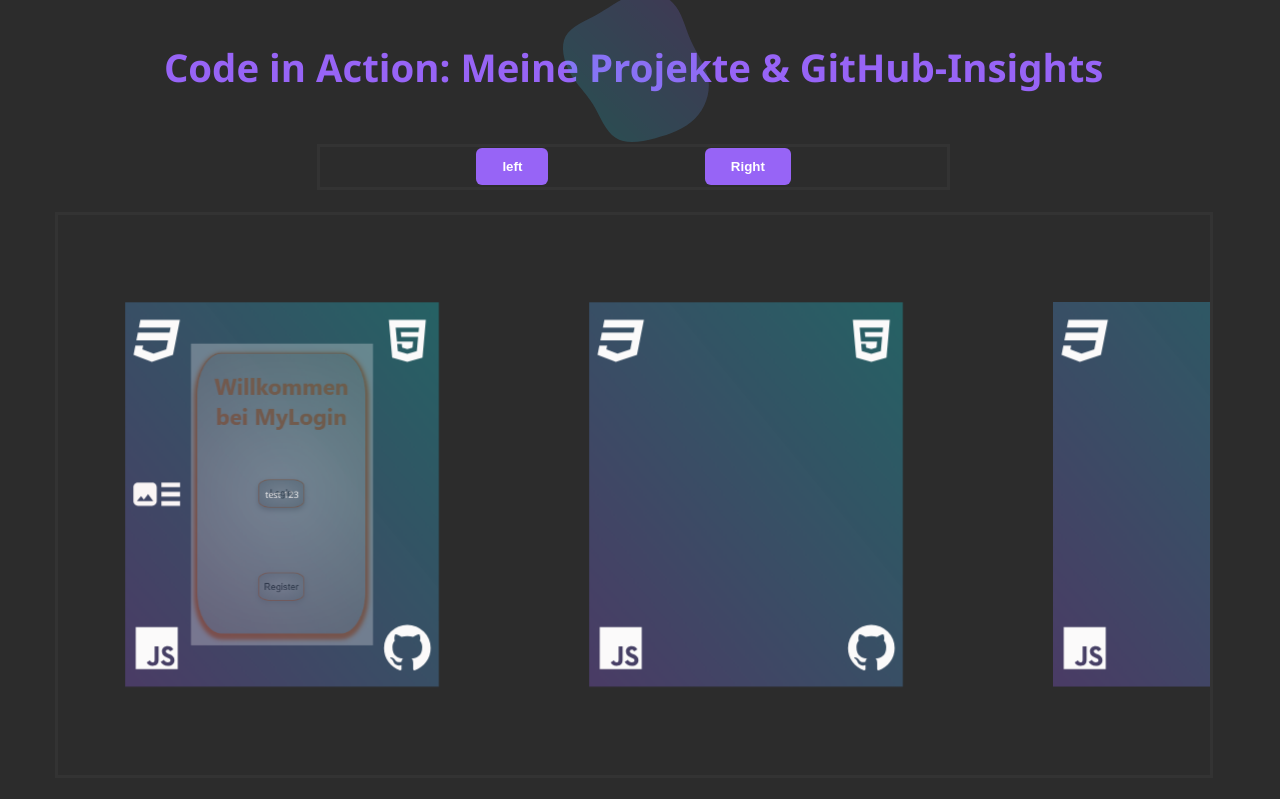
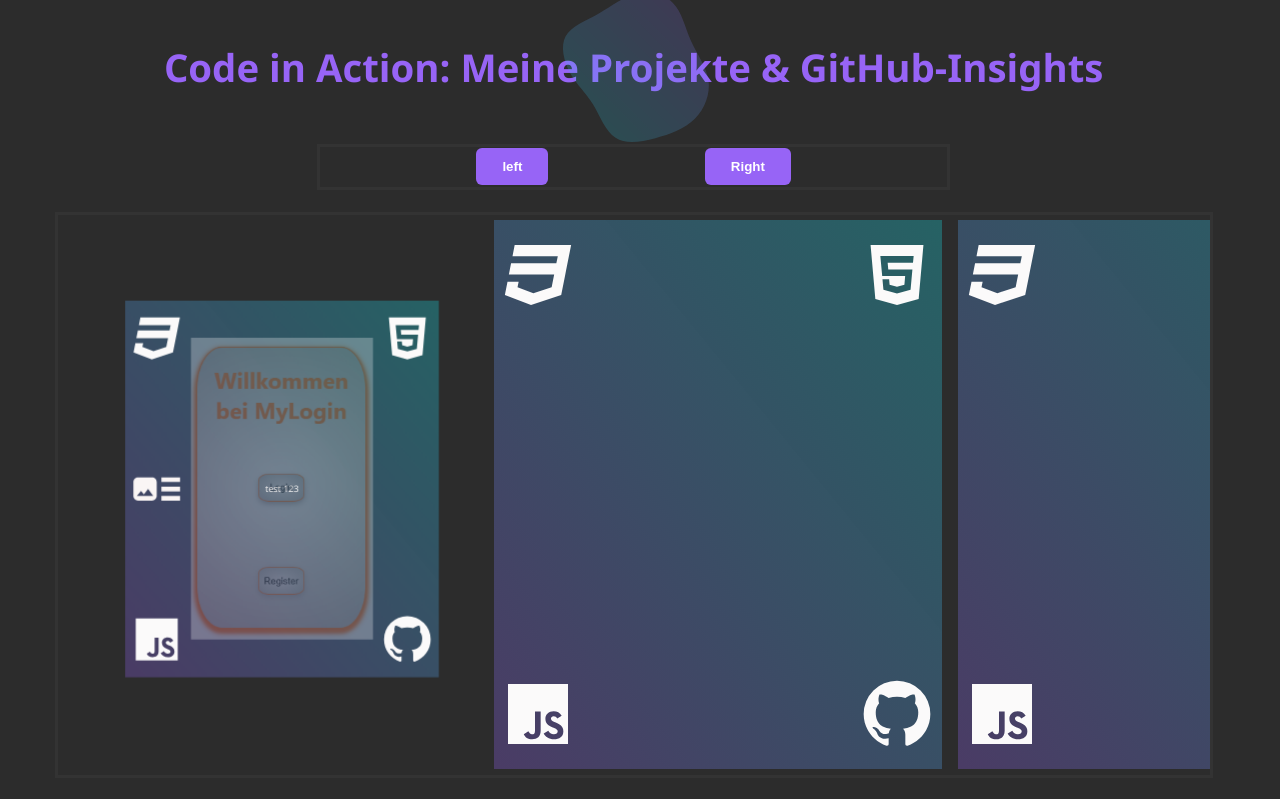
Before and after one commit to SilentCrouwd/cbLandingpage, a plain HTML site: page index.html in a window 1280 px wide. Both pictures are taken after a click on the icon 156 px from the left and 3783 px from the top of the page. Shown: the part 3289-4088 px from the top of the page. Drawn offline with Linux system fonts and the light colour scheme.

Commit message:
Fix problem with wrapper

```diff
--- a/index.html
+++ b/index.html
@@ -183,7 +183,8 @@
           </div>
 
           <div class="galerie-container">
-            <div class="galerie-card 1">
+            <div class="wrapper-card">
+              <div class="galerie-card 1 inactive">
                 <div class="unsichtbar" id="unsichtbar"></div>
                 <img
                   class="card-img"
@@ -195,12 +196,16 @@
                   src="Img/js.svg"
                   alt="Javascript Logo"
                 />
-              <img class="card-icon html" src="Img/html.svg" alt="Html Logo" />
+                <img
+                  class="card-icon html"
+                  src="Img/html.svg"
+                  alt="Html Logo"
+                />
                 <img class="card-icon css" src="Img/css.svg" alt="Css Logo" />
                 <svg
                   fill="#FAF5F5"
                   xmlns="http://www.w3.org/2000/svg"
-                class=" card-icon discription"
+                  class="card-icon discription"
                   id="discription"
                   viewBox="0 0 24 24"
                 >
@@ -220,6 +225,7 @@
                     d="M12,2A10,10 0 0,0 2,12C2,16.42 4.87,20.17 8.84,21.5C9.34,21.58 9.5,21.27 9.5,21C9.5,20.77 9.5,20.14 9.5,19.31C6.73,19.91 6.14,17.97 6.14,17.97C5.68,16.81 5.03,16.5 5.03,16.5C4.12,15.88 5.1,15.9 5.1,15.9C6.1,15.97 6.63,16.93 6.63,16.93C7.5,18.45 8.97,18 9.54,17.76C9.63,17.11 9.89,16.67 10.17,16.42C7.95,16.17 5.62,15.31 5.62,11.5C5.62,10.39 6,9.5 6.65,8.79C6.55,8.54 6.2,7.5 6.75,6.15C6.75,6.15 7.59,5.88 9.5,7.17C10.29,6.95 11.15,6.84 12,6.84C12.85,6.84 13.71,6.95 14.5,7.17C16.41,5.88 17.25,6.15 17.25,6.15C17.8,7.5 17.45,8.54 17.35,8.79C18,9.5 18.38,10.39 18.38,11.5C18.38,15.32 16.04,16.16 13.81,16.41C14.17,16.72 14.5,17.33 14.5,18.26C14.5,19.6 14.5,20.68 14.5,21C14.5,21.27 14.66,21.59 15.17,21.5C19.14,20.16 22,16.42 22,12A10,10 0 0,0 12,2Z"
                   />
                 </svg>
+              </div>
             </div>
             <div class="galerie-card 2">
               <img
--- a/script.js
+++ b/script.js
@@ -111,24 +111,25 @@ scrollContainer.addEventListener(
 // --- 4. GALERIE-INTERAKTION (Smooth Hover & Snapping) ---
 const galerieContainer = document.querySelector(".galerie-container");
 const galiereCard = document.querySelectorAll(".galerie-card");
+const galieriewrapper=document.querySelectorAll('.wrapper-card')
 
-galiereCard.forEach((element) => {
+galieriewrapper.forEach((element,index) => {
   let hoverTimeout;
 
   // Mouseenter mit Delay gegen "flackernde" Animationen am Rand
   element.addEventListener("mouseenter", () => {
     clearTimeout(hoverTimeout);
     hoverTimeout = setTimeout(() => {
-      element.classList.add("active");
-      element.classList.remove("inactive");
+      galiereCard[index].classList.add("active");
+      galiereCard[index].classList.remove("inactive");
     }, 200);
   });
 
   // Mouseleave setzt die Karte zurück
   element.addEventListener("mouseleave", () => {
     clearTimeout(hoverTimeout);
-    element.classList.add("inactive");
-    element.classList.remove("active");
+    galiereCard[index].classList.add("inactive");
+    galiereCard[index].classList.remove("active");
   });
 });
 
--- a/style.css
+++ b/style.css
@@ -291,7 +291,6 @@ position: relative;
 scrollbar-width: none;
 }
 
-
 .card {
 
 display: flex;
@@ -374,7 +373,12 @@ background-image: linear-gradient(
 
   );
   scroll-snap-align: center;
-scale:0.7;
+
+}
+.wrapper-card{
+  width: clamp(28em,33%,30em);
+  height: 98%;
+
 }
 .unsichtbar{
 
```
Lines whose indentation alone changed are shown as unchanged.
